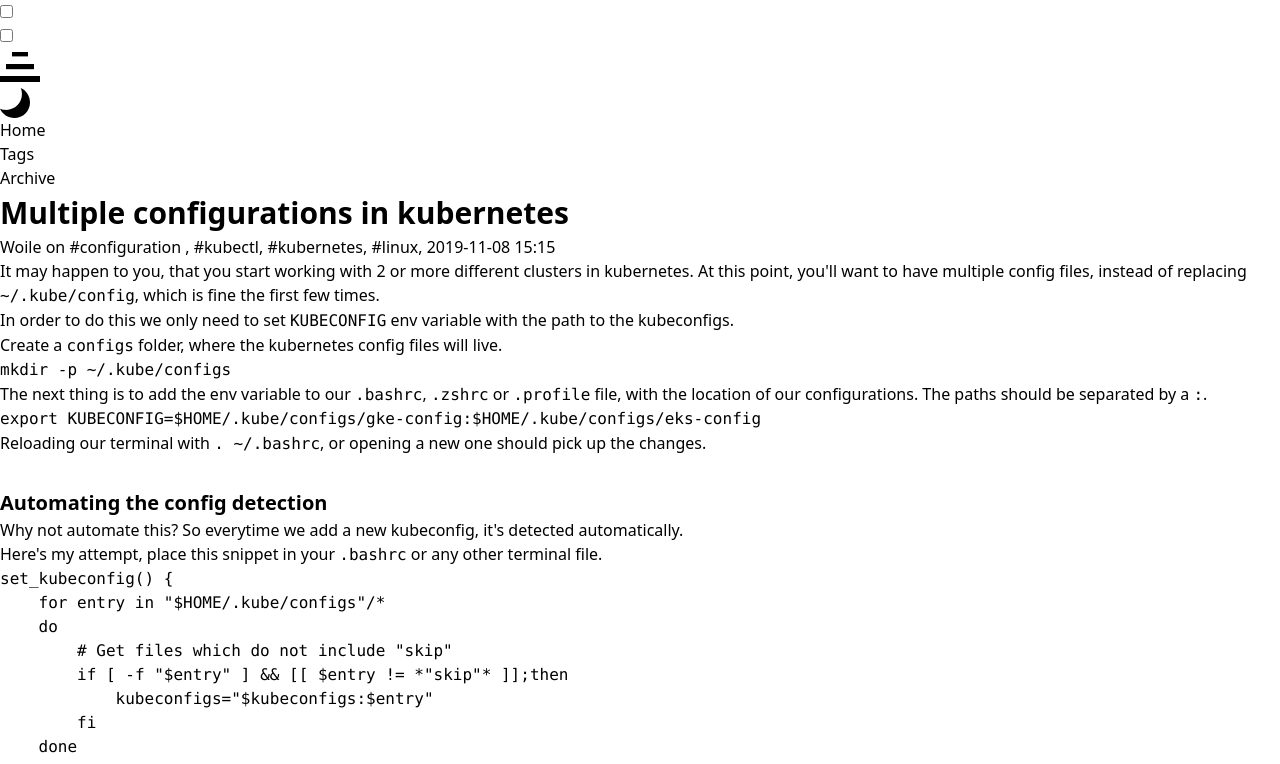
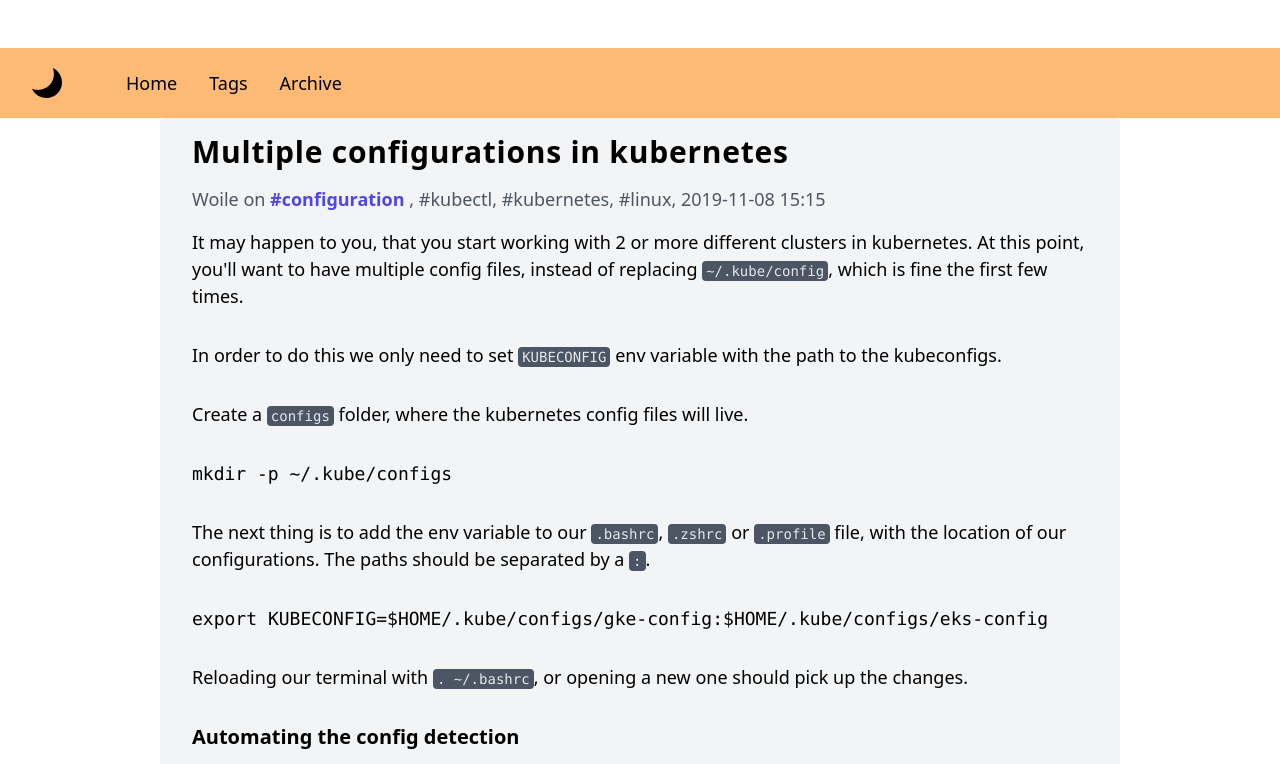
Before and after one commit to woile/willy-theme, a website built with Parcel: page src/post.html in a window 1280 px wide. Shown: the top 764 px of the page. Built offline with nearby package versions, Linux system fonts and the light colour scheme.

Commit message:
feat: bump tailwind to tl3 and parcel

```diff
--- /dev/null
+++ b/postcss.config.js
@@ -0,0 +1,7 @@
+module.exports = {
+  plugins: {
+    "postcss-import": {},
+    tailwindcss: {},
+    ...(process.env.NODE_ENV === "production" ? { cssnano: {} } : {}),
+  },
+};
--- a/src/article.css
+++ b/src/article.css
@@ -20,7 +20,7 @@ section {
 
 pre.literal-block, pre.doctest-block, pre.math, pre.code,
 section pre {
-  @apply overflow-x-auto mb-8 border rounded p-3 mx-0;
+  @apply overflow-x-auto mb-8 mx-0;
 }
 
 section p {
@@ -33,7 +33,7 @@ section pre {
 }
 
 section code {
-  @apply p-1 bg-gray-600 text-gray-200 rounded mb-px;
+  @apply px-1 py-0.5 bg-gray-600 text-gray-200 rounded mb-px text-sm;
 }
 
 section a {
@@ -49,7 +49,7 @@ section a:hover {
 }
 
 
-@variants hover {
+@layer utilities {
   article .header__title__link {
     @apply bg-teal-400 p-1 text-black;
   }
@@ -111,3 +111,7 @@ article table th,
 article table td {
   @apply border-b border-gray-400 py-3 px-4 text-left;
 }
+
+.thread__container {
+  @apply text-default-color;
+}
--- /dev/null
+++ b/src/base.css
@@ -0,0 +1,36 @@
+h1 {
+  @apply text-5xl font-semibold;
+}
+
+h1:not(:first-child) {
+  @apply pt-12;
+}
+
+h2 {
+  @apply text-3xl font-semibold;
+}
+
+h2:not(:first-child) {
+  @apply pt-10;
+}
+
+h3 {
+  @apply text-2xl font-semibold;
+}
+
+h4:not(:first-child),
+h3:not(:first-child) {
+  @apply pt-8;
+}
+
+h4 {
+  @apply text-xl font-semibold;
+}
+
+h5 {
+  @apply text-lg pt-8 font-semibold;
+}
+
+h6 {
+  @apply text-base pt-8 font-semibold;
+}
--- a/src/index.css
+++ b/src/index.css
@@ -1,51 +1,6 @@
-@tailwind base;
-
-h1 {
-  @apply text-5xl font-semibold;
-}
-
-h1:not(:first-child) {
-  @apply pt-12;
-}
-
-h2 {
-  @apply text-3xl font-semibold;
-}
-
-h2:not(:first-child) {
-  @apply pt-10;
-}
-
-h3 {
-  @apply text-2xl font-semibold;
-}
-
-h4:not(:first-child),
-h3:not(:first-child) {
-  @apply pt-8;
-}
-
-h4 {
-  @apply text-xl font-semibold;
-}
-
-h5 {
-  @apply text-lg pt-8 font-semibold;
-}
-
-h6 {
-  @apply text-base pt-8 font-semibold;
-}
-
-
-@import './layout.css';
-
-@import './article.css';
-
-.thread__container {
-  @apply text-default-color;
-}
-
-@tailwind components;
-
-@tailwind utilities;
+@import "tailwindcss/base";
+@import "tailwindcss/components";
+@import "tailwindcss/utilities";
+@import "base.css";
+@import "layout.css";
+@import "article.css";
--- a/src/index.html
+++ b/src/index.html
@@ -30,7 +30,7 @@
           <li>
             <a href="#pipo" class="hover:menu__link">Home</a>
           </li>
-          <li><a href="/page.html" class="hover:menu__link">Tags</a></li>
+          <li><a href="./page.html" class="hover:menu__link">Tags</a></li>
           <li><a href="" class="hover:menu__link">Archive</a></li>
         </ul>
         <ul>
--- a/src/layout.css
+++ b/src/layout.css
@@ -88,7 +88,7 @@
   @apply flex inline-flex gap-x-4 text-base;
 }
 
-@variants hover {
+@layer utilities {
   .menu__link {
     @apply text-blue-600;
   }
--- a/src/page.html
+++ b/src/page.html
@@ -61,8 +61,8 @@
             <li>
               <a href="/" class="hover:menu__link">Home</a>
             </li>
-            <li><a href="/post.html" class="hover:menu__link">Tags</a></li>
-            <li><a href="/page.html" class="hover:menu__link">Archive</a></li>
+            <li><a href="./post.html" class="hover:menu__link">Tags</a></li>
+            <li><a href="./page.html" class="hover:menu__link">Archive</a></li>
           </ul>
         </div>
 
--- a/src/post.html
+++ b/src/post.html
@@ -61,8 +61,8 @@
             <li>
               <a href="/" class="hover:menu__link">Home</a>
             </li>
-            <li><a href="/post.html" class="hover:menu__link">Tags</a></li>
-            <li><a href="/page.html" class="hover:menu__link">Archive</a></li>
+            <li><a href="./post.html" class="hover:menu__link">Tags</a></li>
+            <li><a href="./page.html" class="hover:menu__link">Archive</a></li>
           </ul>
         </div>
 
--- a/tailwind.config.js
+++ b/tailwind.config.js
@@ -1,7 +1,10 @@
 const plugin = require("tailwindcss/plugin");
 
 module.exports = {
-  purge: ["./src/**/*.html", "./src/**/*.css", "./src/**/*.js"],
+  // purge: ["./src/**/*.html", "./src/**/*.css", "./src/**/*.js"],
+  content: [
+    "./src/**/*.{css,html,js,ts,jsx,tsx}",
+  ],
   // purge: [],
   theme: {
     extend: {
@@ -21,9 +24,9 @@ module.exports = {
       },
     },
   },
-  variants: {
-    fill: ["responsive", "hover", "focus"],
-  },
+  // variants: {
+  //   fill: ["responsive", "hover", "focus"],
+  // },
   plugins: [
     plugin(function ({ addVariant, e }) {
       addVariant("checked", ({ modifySelectors, separator }) => {
```
Also changed, not shown: package.json (+7 -3 lines), .postcssrc.json (deleted), 1 other file.
